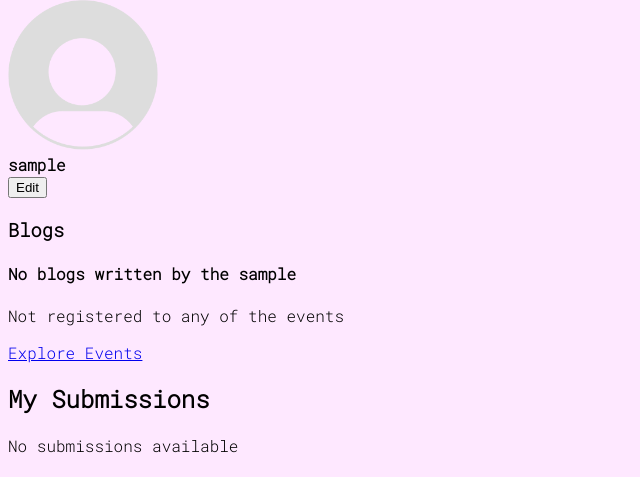
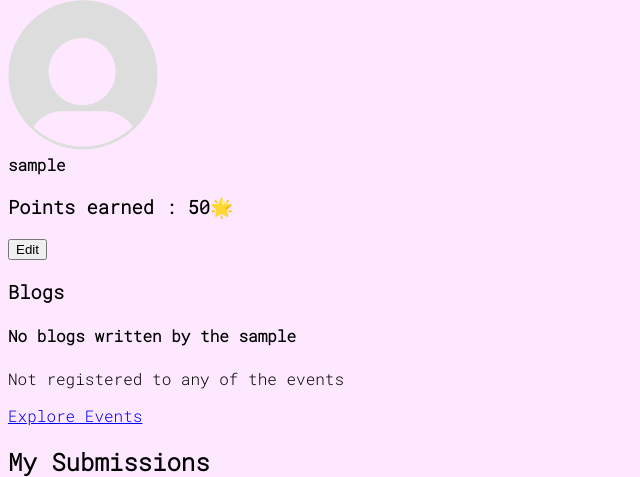
Before and after one commit to Hk669/HacksArena, a Django app: page /account/1/ in a window 1280 px wide. Shown: the part 88-565 px from the top of the page, without its empty margins (0-640 px from the left). Run offline with Django 4.2, Linux system fonts and the light colour scheme; the visitor is signed in with stand-in values (Sample User, id 1); data comes from the database, SQL or seed files in the repository; data that the repository does not hold is empty; some libraries are stand-ins or nearby versions.

Commit message:
points feature

```diff
--- a/main/admin.py
+++ b/main/admin.py
@@ -1,10 +1,11 @@
 from django.contrib import admin
-from .models import User, Event, Submission, Posts
+from .models import User, Event, Submission, Posts, Userpoints
 # Register your models here.
 admin.site.register(User)
 admin.site.register(Event)
 admin.site.register(Posts)
 admin.site.register(Submission)
+admin.site.register(Userpoints)
 
 from allauth.socialaccount.models import SocialAccount
 
--- a/main/models.py
+++ b/main/models.py
@@ -58,3 +58,10 @@ class Posts(models.Model):
 
     def __str__(self):
         return self.title
+
+class Userpoints(models.Model):
+    user = models.OneToOneField(User,on_delete = models.CASCADE)
+    points = models.IntegerField(default=50)
+
+    def __str__(self):
+        return f"{self.points}🌟 "
--- a/main/views.py
+++ b/main/views.py
@@ -1,5 +1,5 @@
 from django.shortcuts import render, redirect, get_object_or_404
-from .models import User, Event, UserProfile
+from .models import User, Event, UserProfile, Userpoints
 from django.contrib.auth import logout
 from django.http import HttpResponseNotFound
 from django.db.models import Q
@@ -19,18 +19,18 @@ from django.utils.cache import get_cache_key
 
 # CACHE_TTL = getattr(settings, 'CACHE_TTL', DEFAULT_TIMEOUT)
 
-def cache_key_func(request, *args, **kwargs):
-    form = SearchForm(request.GET)
-    if form.is_valid():
-        query = form.cleaned_data['query']
-        return f"{request.path}:{query}"
+# def cache_key_func(request, *args, **kwargs):
+#     form = SearchForm(request.GET)
+#     if form.is_valid():
+#         query = form.cleaned_data['query']
+#         return f"{request.path}:{query}"
 
-def get_or_set_cache(request, cache_key, timeout, callback):
-    data = cache.get(cache_key)
-    if data is None:
-        data = callback()
-        cache.set(cache_key, data, timeout)
-    return data
+# def get_or_set_cache(request, cache_key, timeout, callback):
+#     data = cache.get(cache_key)
+#     if data is None:
+#         data = callback()
+#         cache.set(cache_key, data, timeout)
+#     return data
 
 # @cache_page(60 * 15)  # Cache for 15 minutes
 # def search_events(request):
@@ -54,7 +54,9 @@ def home(request):
 
 def user_page(request, pk):
     user = User.objects.get(id=pk)
-    context = {'user': user}
+    user_points, created = Userpoints.objects.get_or_create(user=user)
+
+    context = {'user': user, 'user_points':user_points}
     return render(request, 'profile.html', context)
 
 
@@ -63,6 +65,8 @@ def profile(request, pk):
         return redirect('home')
 
     user = User.objects.get(id=pk)
+    user_points, created = Userpoints.objects.get_or_create(user=user)
+
     form = UserUpdateForm(instance=user)
     if request.method == "POST":
         form = UserUpdateForm(request.POST, request.FILES, instance=user)
@@ -70,7 +74,7 @@ def profile(request, pk):
             form.save()
             return redirect('home')
 
-    context = {'user':user, 'form':form}
+    context = {'user':user, 'form':form, 'user_points':user_points}
     return render(request, 'account.html',context)
 
 
@@ -110,6 +114,13 @@ def event_conf(request, pk):
 
     if request.method == 'POST':
         event.participants.add(request.user)
+
+        user_points , created = Userpoints.objects.get_or_create(user=request.user)
+        user_points.points += 40
+        user_points.save()
+        messages.success(request, '40 points earned 🌟')
+
+
         return redirect('event_page', pk=event.id)
 
     return render(request, 'event_conf.html', {'event':event})
@@ -127,6 +138,12 @@ def project_submission(request, pk):
             submission.participant = request.user
             submission.event = event
             submission.save()
+
+            user_points, created = Userpoints.objects.get_or_create(user=request.user)
+            user_points.points += 100
+            user_points.save()
+            messages.success(request, '100 points earned 🌟')
+
 
             return redirect('event_page', pk=pk)
 
@@ -205,6 +222,12 @@ def create_blog(request):
             new_post = form.save(commit=False)
             new_post.author = request.user
             new_post.save()
+
+            user_points, created = Userpoints.objects.get_or_create(user=request.user)
+            user_points.points += 35
+            user_points.save()
+            messages.success(request, '35 points earned 🌟')
+
             return redirect('blog-home')
     else:
         form = BlogPostForm()
--- a/static/styles.css
+++ b/static/styles.css
@@ -72,3 +72,8 @@
     text-decoration: none;
     font-weight: bold;
 } */
+
+
+/* .user-info h3{
+    color: yellow;
+} */
--- a/templates/account.html
+++ b/templates/account.html
@@ -5,6 +5,7 @@
 <div class="user-info">
     <img class="profile-avatar" src="{{ user.avatar.url }}" alt="Profile picture" /><br>
     <strong>{{ user.username }}</strong><br>
+    <h3>Points earned : {{ user.userpoints }}</h3>
     {% if user.bio %}
         <p>{{ user.bio | linebreaks| urlize }}</p>
     {% endif %}
--- a/templates/base.html
+++ b/templates/base.html
@@ -20,6 +20,13 @@
     font-family: 'Roboto Mono', monospace;"
 >
     {% block content %}
+    {% if messages %}
+    <ul class="messages">
+        {% for message in messages %}
+            <li{% if message.tags %} class="{{ message.tags }}"{% endif %}>{{ message }}</li>
+        {% endfor %}
+    </ul>
+    {% endif %}
     {% endblock %}
 
 </body>
--- a/templates/profile.html
+++ b/templates/profile.html
@@ -5,6 +5,7 @@
 <div class="user-info">
     <img class="profile-avatar" src="{{ user.avatar.url }}" alt="Profile picture" /><br>
     <strong>{{ user.name }}</strong><br>
+    <h3>Points: {{user.userpoints.points}}</h3>
     {% if user.bio %}
         <p>{{ user.bio | linebreaks| urlize }}</p>
     {% endif %}
```
Also changed, not shown: images/points feature.png (added), main/migrations/0010_userpoints.py (added), 1 other file.
